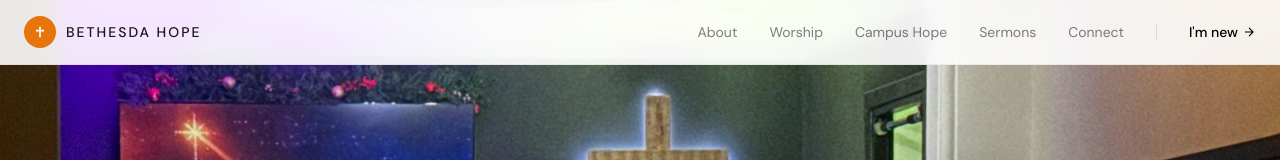
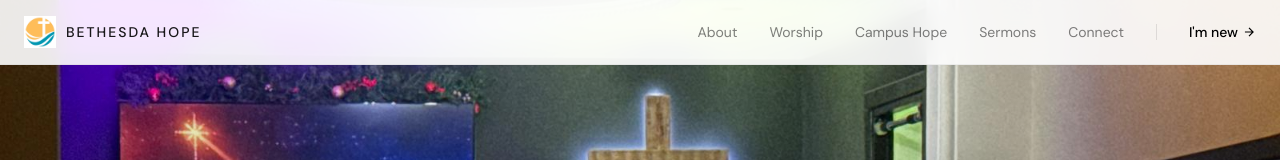
Before and after one commit to makewayjohn/bethesda-hope, a Next.js app: page / in a window 1280 px wide. Shown: the top 160 px of the page. Built offline with nearby package versions, Linux system fonts and the light colour scheme.

Commit message:
Replace navbar/footer icon with official church logo

```diff
--- a/src/components/Footer.tsx
+++ b/src/components/Footer.tsx
@@ -1,4 +1,5 @@
 import Link from "next/link";
+import Image from "next/image";
 
 const quickLinks = [
   { href: "/about", label: "About" },
@@ -20,16 +21,13 @@
         <div className="grid grid-cols-1 md:grid-cols-4 gap-12">
           <div className="md:col-span-2">
             <div className="flex items-center gap-2.5 mb-4">
-              <div className="w-8 h-8 rounded-full bg-brand-orange flex items-center justify-center">
-                <svg
-                  viewBox="0 0 24 24"
-                  className="w-4 h-4 text-white"
-                  fill="none"
-                  stroke="currentColor"
-                  strokeWidth={2.5}
-                >
-                  <path d="M12 4v16M6 10h12" />
-                </svg>
+              <div className="w-8 h-8 relative shrink-0">
+                <Image
+                  src="/images/logo.jpeg"
+                  alt="Bethesda Hope Church logo"
+                  fill
+                  className="object-contain"
+                />
               </div>
               <span className="text-sm font-medium tracking-wider">
                 BETHESDA HOPE CHURCH
--- a/src/components/Navbar.tsx
+++ b/src/components/Navbar.tsx
@@ -1,6 +1,7 @@
 "use client";
 
 import Link from "next/link";
+import Image from "next/image";
 import { useState } from "react";
 
 const navLinks = [
@@ -18,16 +19,13 @@
     <header className="fixed top-0 left-0 right-0 z-50 bg-white/90 backdrop-blur-md border-b border-black/5">
       <div className="max-w-7xl mx-auto px-6 h-16 flex items-center justify-between">
         <Link href="/" className="flex items-center gap-2.5">
-          <div className="w-8 h-8 rounded-full bg-brand-orange flex items-center justify-center">
-            <svg
-              viewBox="0 0 24 24"
-              className="w-4 h-4 text-white"
-              fill="none"
-              stroke="currentColor"
-              strokeWidth={2.5}
-            >
-              <path d="M12 4v16M6 10h12" />
-            </svg>
+          <div className="w-8 h-8 relative shrink-0">
+            <Image
+              src="/images/logo.jpeg"
+              alt="Bethesda Hope Church logo"
+              fill
+              className="object-contain"
+            />
           </div>
           <span className="text-sm font-medium tracking-[2px] text-black/90">
             BETHESDA HOPE
```
Also changed, not shown: public/images/logo.jpeg (added).
